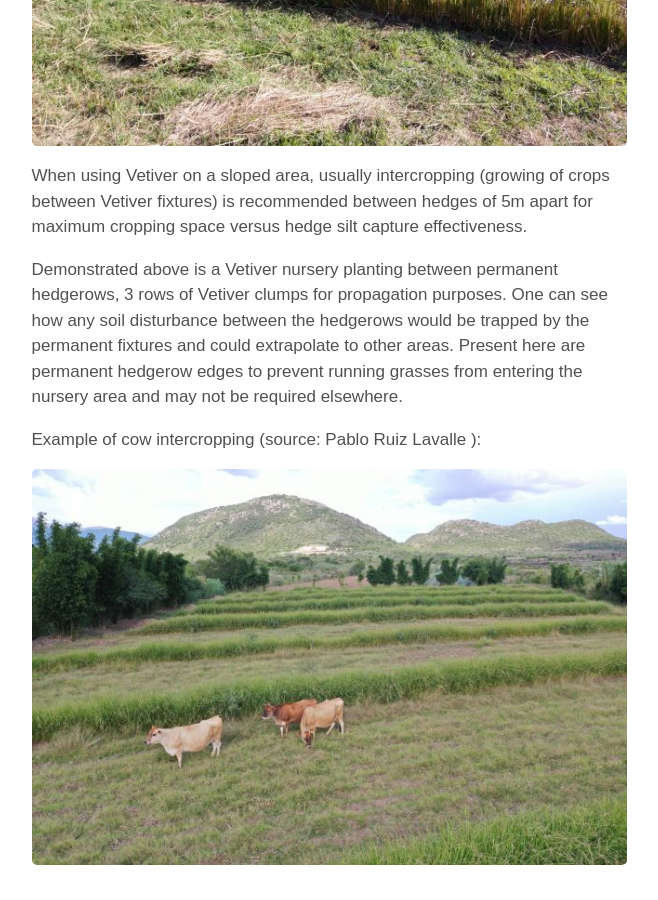
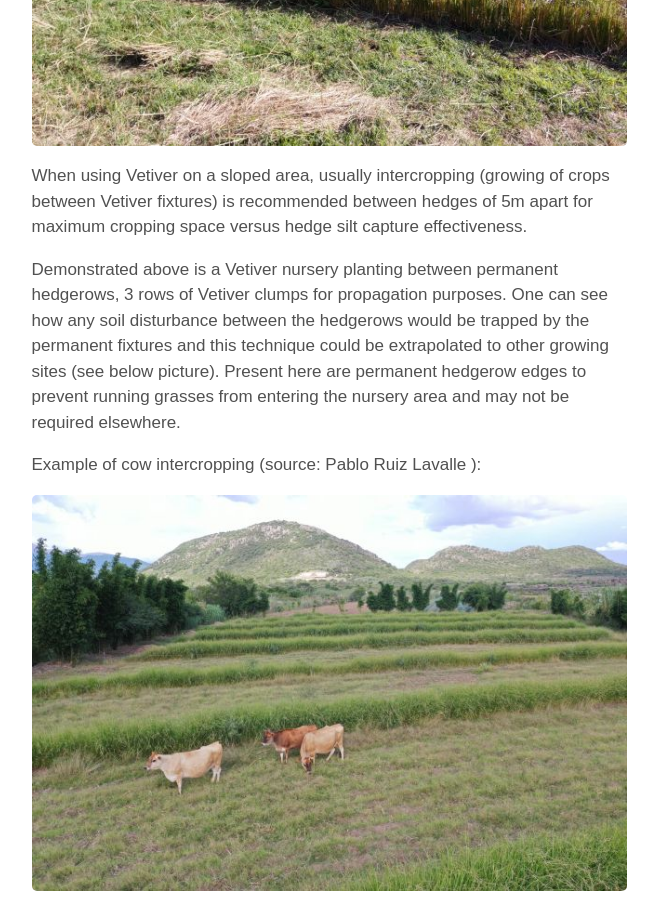
Before and after one commit to Tr33mo/tr33mo.github.io, a Jekyll site: the page built from blog/_posts/2022-10-10-crop.md, in a window 1280 px wide and 900 px high, scrolled down 1010 px. Shown: the whole window, without its empty margins (311-969 px from the left). Built offline with Jekyll 4.4.1, drawn with Linux system fonts in a browser that asks for light colours.

Commit message:
Update 2022-10-10-crop.md

```diff
--- a/blog/_posts/2022-10-10-crop.md
+++ b/blog/_posts/2022-10-10-crop.md
@@ -9,7 +9,7 @@ excerpt_separator: <!--more-->
 
 When using Vetiver on a sloped area, usually intercropping (growing of crops between Vetiver fixtures) is recommended between hedges of 5m apart for maximum cropping space versus hedge silt capture effectiveness.
 
-Demonstrated above is a Vetiver nursery planting between permanent hedgerows, 3 rows of Vetiver clumps for propagation purposes. One can see how any soil disturbance between the hedgerows would be trapped by the permanent fixtures and could extrapolate to other areas. Present here are permanent hedgerow edges to prevent running grasses from entering the nursery area and may not be required elsewhere.
+Demonstrated above is a Vetiver nursery planting between permanent hedgerows, 3 rows of Vetiver clumps for propagation purposes. One can see how any soil disturbance between the hedgerows would be trapped by the permanent fixtures and this technique could be extrapolated to other growing sites (see below picture). Present here are permanent hedgerow edges to prevent running grasses from entering the nursery area and may not be required elsewhere.
 
 <!--more-->
 
```
